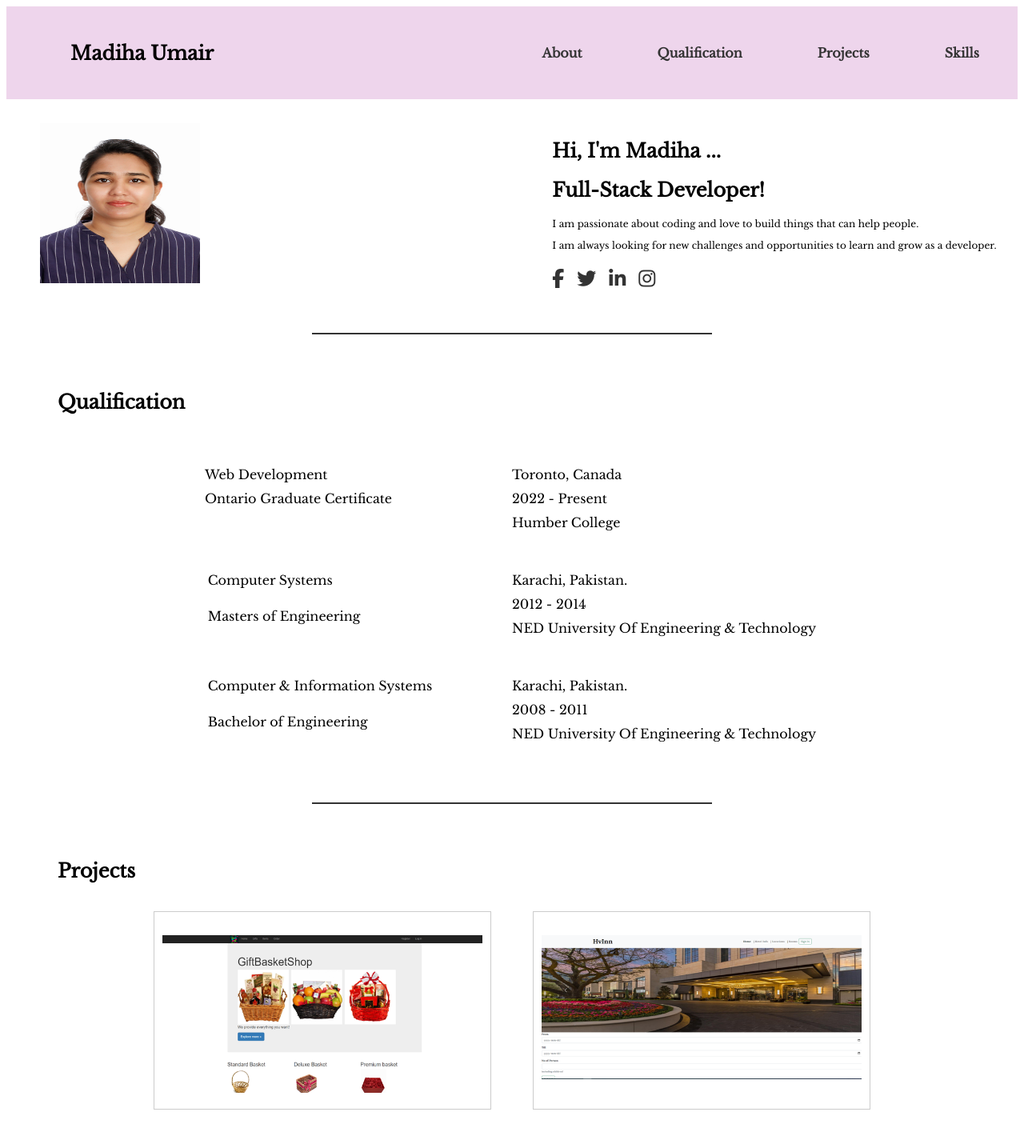
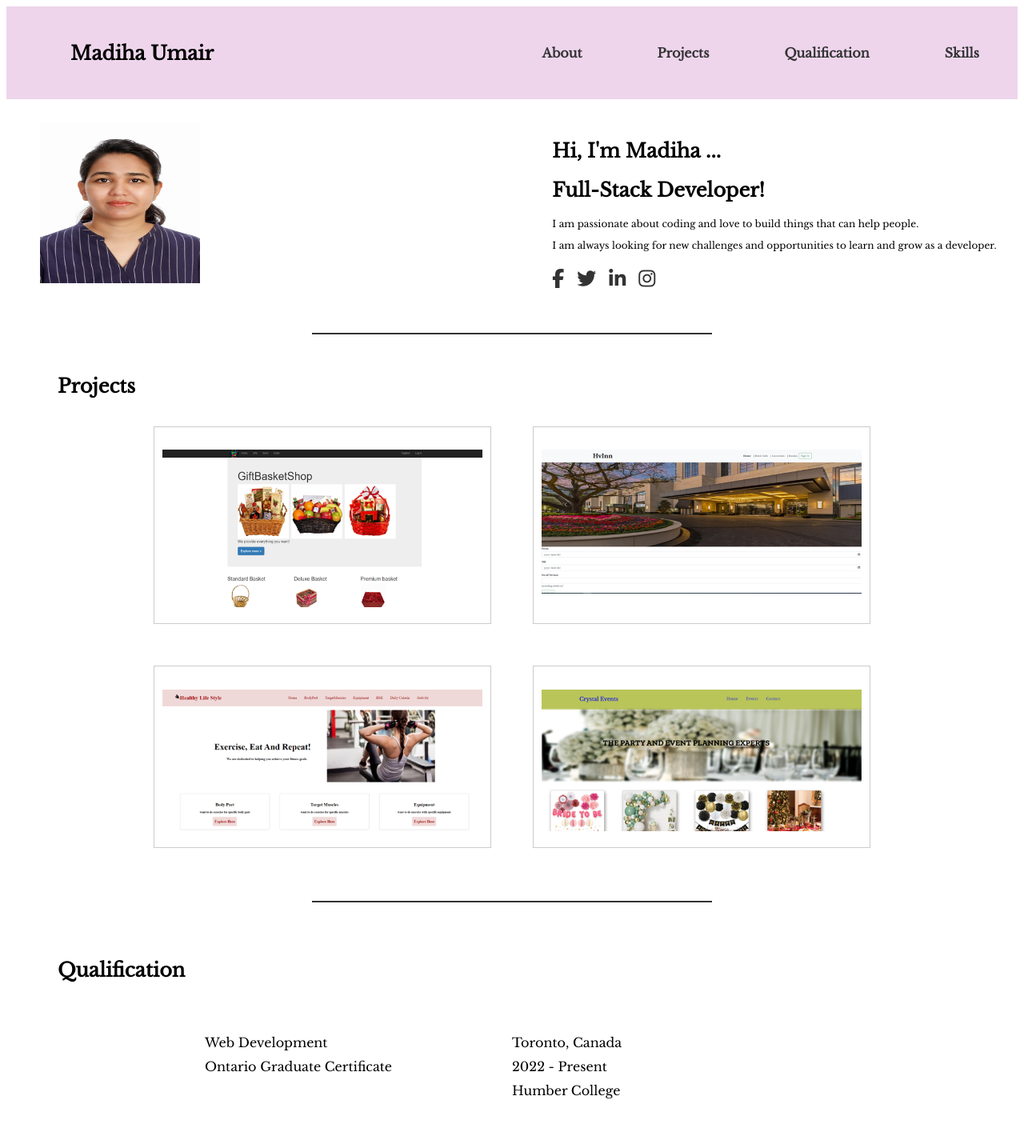
Before and after one commit to Madiha-umair/ReactPortfolio, a React (Vite) app: page / in a window 1280 px wide. Shown: the top 1425 px of the page at 80% size. Built offline with nearby package versions, Linux system fonts and the light colour scheme.

Commit message:
about component

```diff
--- a/src/App.jsx
+++ b/src/App.jsx
@@ -15,11 +15,11 @@
           <section id="about">
           <About/>
           </section>
+          <section id="projects">
+          <Projects/>
+          </section>
           <section id="education">
           <Education/>
-          </section>
-          <section id="projects">
-          <Projects/>
           </section>
           <section id="skills">
           <Skills/>
--- a/src/components/Header.jsx
+++ b/src/components/Header.jsx
@@ -19,10 +19,10 @@
             <a href="#about">About</a>
           </li>
           <li>
-            <a href="#education">Qualification</a>
+            <a href="#projects">Projects</a>
           </li>
           <li>
-            <a href="#projects">Projects</a>
+            <a href="#education">Qualification</a>
           </li>
           <li>
             <a href="#skills">Skills</a>
@@ -40,13 +40,13 @@
               <a href="#about">About</a>
             </li>
             <li>
+              <a href="#projects">Projects</a>
+            </li>
+            <li>
               <a href="#education">Qualification</a>
             </li>
             <li>
               <a href="#skills">Skills</a>
-            </li>
-            <li>
-              <a href="#projects">Projects</a>
             </li>
           </ul>
         </nav>
```
